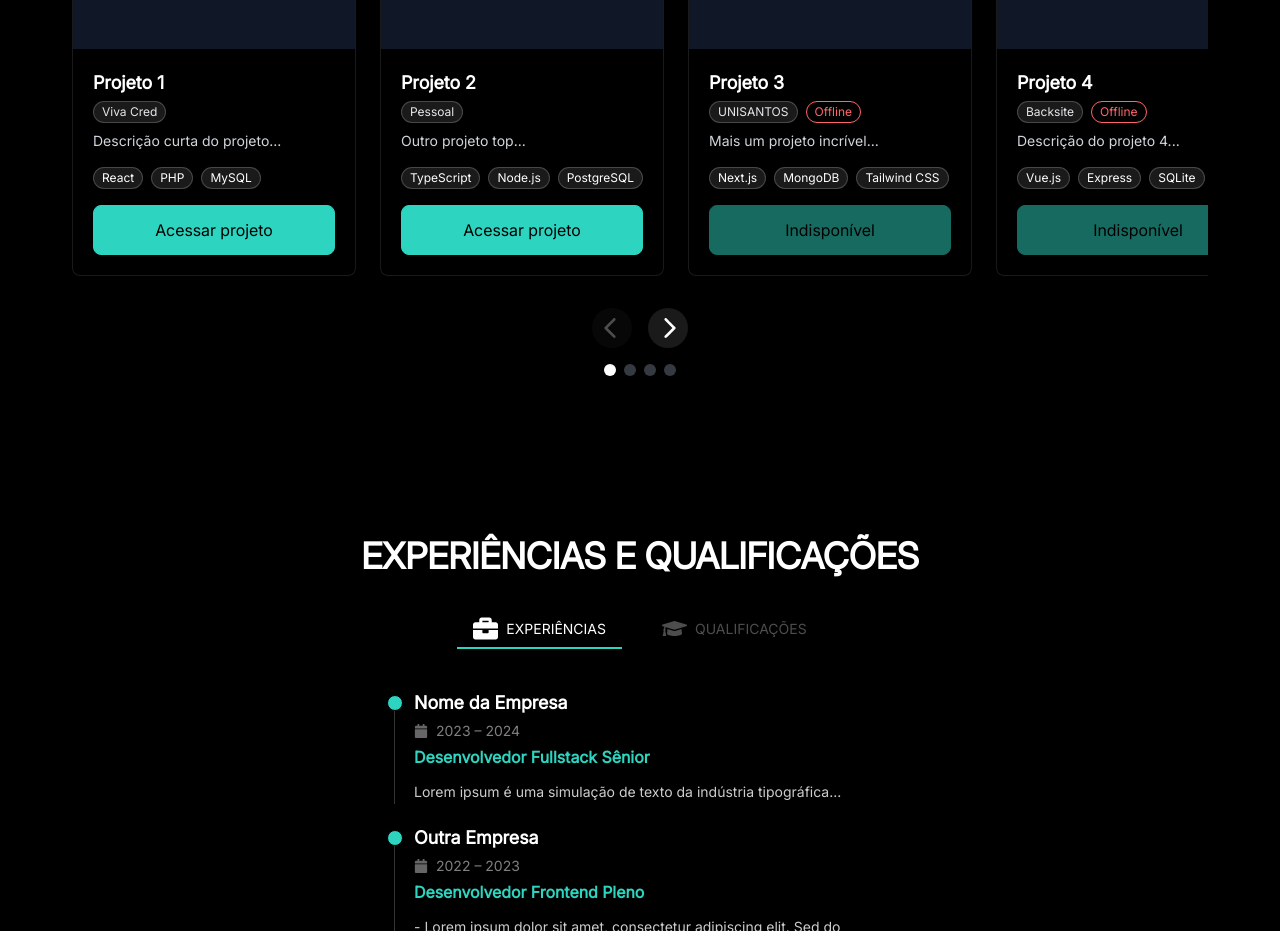
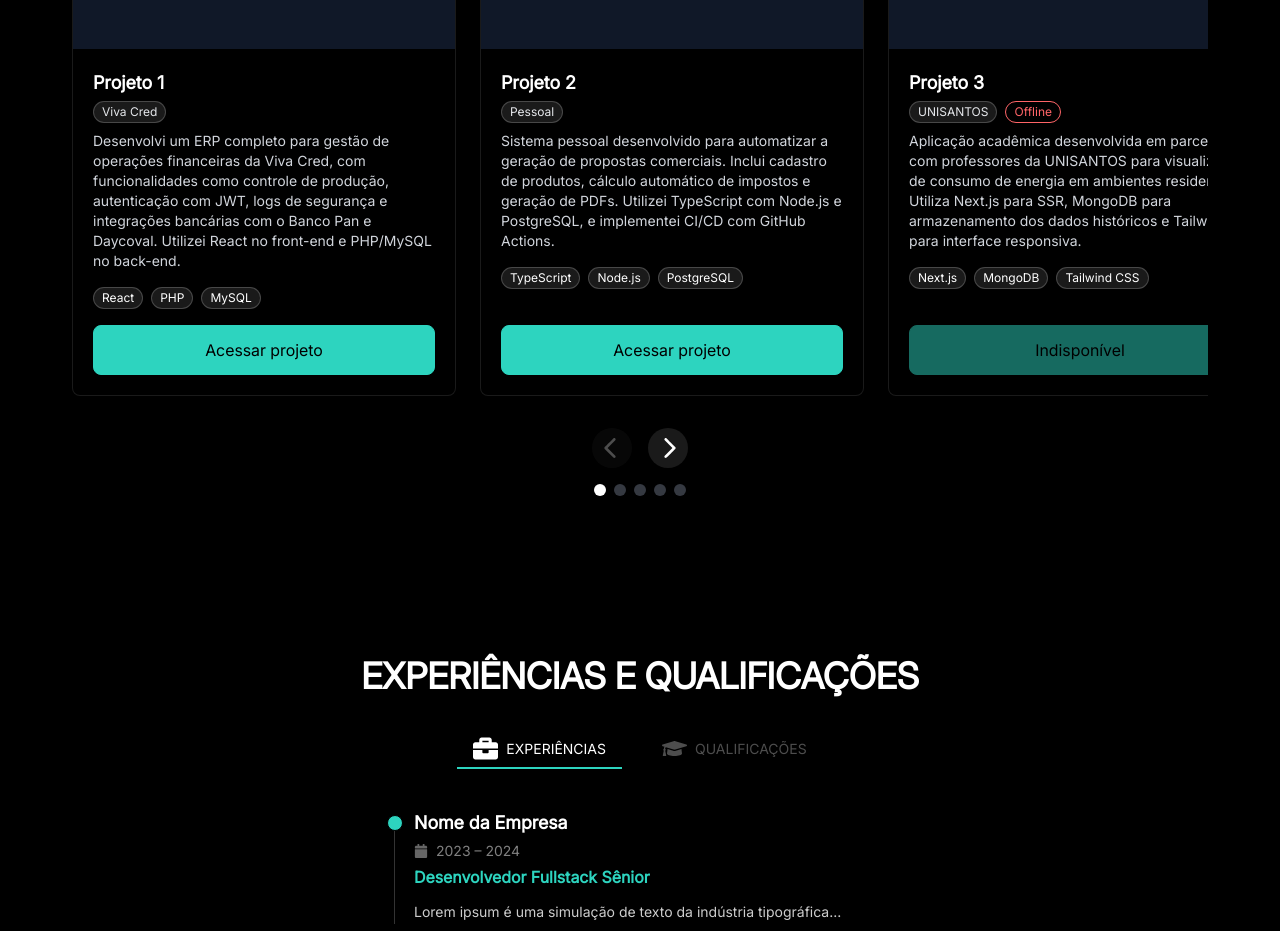
Before and after one commit to lucascarmon4/portfolio-lucascarmona, a React (Vite) app: page / in a window 1280 px wide. Shown: the part 1080-2011 px from the top of the page. Built offline with nearby package versions, Linux system fonts and the light colour scheme.

Commit message:
real projects details

```diff
--- a/src/components/ProjectsSection/ProjectCard.tsx
+++ b/src/components/ProjectsSection/ProjectCard.tsx
@@ -25,7 +25,7 @@ function ProjectCard({
         <div
             data-aos="fade-down"
             data-aos-delay={`${(idx + 1) * 100}`}
-            className="bg-black border border-white/10 rounded-lg overflow-hidden flex flex-col shadow-lg w-full max-w-sm"
+            className="bg-black border border-white/10 rounded-lg overflow-hidden flex flex-col shadow-lg w-full max-w-sm h-full"
         >
             {/* imagem */}
             <div className="h-40 bg-gray-900 flex items-center justify-center text-white text-sm">
--- a/src/data/projects.json
+++ b/src/data/projects.json
@@ -1,7 +1,7 @@
 [
     {
         "title": "Projeto 1",
-        "description": "Descrição curta do projeto...",
+        "description": "Desenvolvi um ERP completo para gestão de operações financeiras da Viva Cred, com funcionalidades como controle de produção, autenticação com JWT, logs de segurança e integrações bancárias com o Banco Pan e Daycoval. Utilizei React no front-end e PHP/MySQL no back-end.",
         "techs": ["React", "PHP", "MySQL"],
         "link": "https://github.com/seu-projeto",
         "source": "Viva Cred",
@@ -9,7 +9,7 @@
     },
     {
         "title": "Projeto 2",
-        "description": "Outro projeto top...",
+        "description": "Sistema pessoal desenvolvido para automatizar a geração de propostas comerciais. Inclui cadastro de produtos, cálculo automático de impostos e geração de PDFs. Utilizei TypeScript com Node.js e PostgreSQL, e implementei CI/CD com GitHub Actions.",
         "techs": ["TypeScript", "Node.js", "PostgreSQL"],
         "link": "https://github.com/seu-projeto2",
         "source": "Pessoal",
@@ -17,7 +17,7 @@
     },
     {
         "title": "Projeto 3",
-        "description": "Mais um projeto incrível...",
+        "description": "Aplicação acadêmica desenvolvida em parceria com professores da UNISANTOS para visualização de consumo de energia em ambientes residenciais. Utiliza Next.js para SSR, MongoDB para armazenamento dos dados históricos e Tailwind para interface responsiva.",
         "techs": ["Next.js", "MongoDB", "Tailwind CSS"],
         "link": "https://github.com/seu-projeto3",
         "source": "UNISANTOS",
@@ -25,7 +25,7 @@
     },
     {
         "title": "Projeto 4",
-        "description": "Descrição do projeto 4...",
+        "description": "Painel administrativo interno desenvolvido para a empresa Backsite, com foco na visualização de dados da Secretaria de Turismo de São Paulo. Utilizei Vue.js no front, backend com Express e banco SQLite local, ideal para ambientes de rede restrita.",
         "techs": ["Vue.js", "Express", "SQLite"],
         "link": "https://github.com/seu-projeto4",
         "source": "Backsite",
@@ -33,7 +33,7 @@
     },
     {
         "title": "Projeto 5",
-        "description": "Descrição do projeto 5...",
+        "description": "Portal pessoal de notícias e tutoriais sobre desenvolvimento web. Utiliza Angular com Firebase para autenticação e armazenamento, e Bootstrap para um layout acessível e responsivo. Sistema de comentários e favoritação em tempo real.",
         "techs": ["Angular", "Firebase", "Bootstrap"],
         "link": "https://github.com/seu-projeto5",
         "source": "Pessoal",
@@ -41,7 +41,7 @@
     },
     {
         "title": "Projeto 6",
-        "description": "Descrição do projeto 6...",
+        "description": "Dashboard desenvolvido em grupo durante projeto de pesquisa da UNISANTOS, com foco em análise de sentimentos de notícias de mercado. Backend com Django, banco relacional PostgreSQL e front-end interativo com Svelte.",
         "techs": ["Svelte", "Django", "PostgreSQL"],
         "link": "https://github.com/seu-projeto6",
         "source": "UNISANTOS",
```
